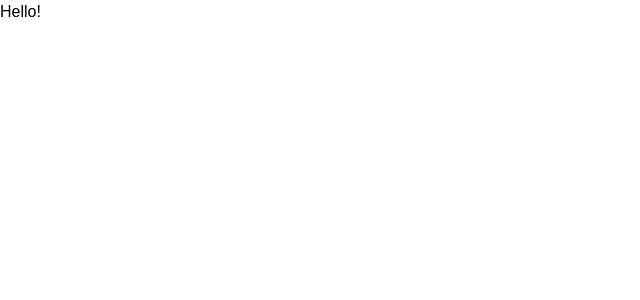
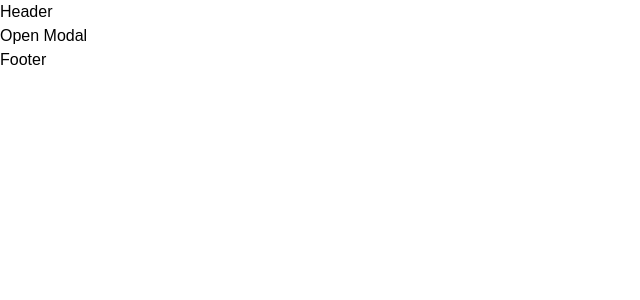
Before and after one commit to ClydeUrov/code-reapers-project-2, a React (Create React App) app: page / in a window 1280 px wide. Shown: the top 300 px of the page, without its empty margins (0-640 px from the left). Built offline with nearby package versions, Linux system fonts and the light colour scheme.

Commit message:
Add start components

```diff
--- a/package.json
+++ b/package.json
@@ -8,6 +8,8 @@
     "@testing-library/user-event": "^13.5.0",
     "react": "^18.2.0",
     "react-dom": "^18.2.0",
+    "react-icons": "^5.0.1",
+    "react-loader-spinner": "^6.1.6",
     "react-router-dom": "^6.22.2",
     "react-scripts": "5.0.1",
     "web-vitals": "^2.1.4"
--- a/src/App.js
+++ b/src/App.js
@@ -1,9 +1,16 @@
+import { Route, Routes } from "react-router-dom";
+import Layout from "./components/Layout";
+import Home from "./pages/Home";
 
 function App() {
   return (
-    <div className="max-width">
-      <h1>Hello!</h1>
-    </div>
+    <Routes>
+      <Route path="/" element={<Layout />}>
+        <Route index element={<Home />} />
+        {/* <Route path="/profile" element={<UserPage />} /> */}
+        {/* <Route path="/auction/:auctionId" element={<AuctionPage />} /> */}
+      </Route>
+    </Routes>
   );
 }
 
--- a/src/components/CustomButton.jsx
+++ b/src/components/CustomButton.jsx
@@ -1,7 +1,9 @@
 
-const CustomButton = () => {
+const CustomButton = ({onClick, text}) => {
   return (
-    <div>CustomButton</div>
+    <div onClick={onClick}>
+      {text}
+    </div>
   )
 }
 
--- /dev/null
+++ b/src/components/Layout.jsx
@@ -0,0 +1,19 @@
+import { Suspense } from "react";
+import Footer from "./Footer";
+import Header from "./Header";
+import { Outlet } from "react-router-dom";
+import Loader from "./Loader";
+
+const Layout = () => {
+  return (
+    <div className="w-full">
+      <Header />
+      <Suspense fallback={<Loader />}>
+        <Outlet />
+      </Suspense>
+      <Footer />
+    </div>
+  )
+}
+
+export default Layout;
--- /dev/null
+++ b/src/components/Loader.jsx
@@ -0,0 +1,17 @@
+import { RotatingLines } from 'react-loader-spinner';
+
+const Loader = () => {
+  return (
+    <div className="absolute z-10 top-1/2 left-1/2 transform -translate-x-1/2 -translate-y-1/2">
+      <RotatingLines
+        strokeColor="#696969"
+        strokeWidth="5"
+        animationDuration="0.75"
+        width="96"
+        visible={true}
+      />
+    </div>
+  );
+};
+
+export default Loader;
--- a/src/components/Modal.jsx
+++ b/src/components/Modal.jsx
@@ -1,7 +1,15 @@
+import CustomButton from "./CustomButton";
 
-const Modal = () => {
+const Modal = ({ setShowModal, showModal, title}) => {
   return (
-    <div>Modal</div>
+    <div>
+      <h2>{title}</h2>
+      <form>
+        <input />
+        <input />
+        <button />
+      </form>
+    </div>
   )
 }
 
--- /dev/null
+++ b/src/pages/Home.jsx
@@ -0,0 +1,31 @@
+import { useState } from "react";
+import CustomButton from "../components/CustomButton";
+import Modal from "../components/Modal";
+import { RxCross1 } from "react-icons/rx";
+
+const Home = () => {
+  const [isModalOpen, setIsModalOpen] = useState(false);
+
+  return (
+    <div className="">
+      <div>
+        <CustomButton onClick={() => setIsModalOpen(true)} text="Open Modal" />
+      </div>
+      {isModalOpen && (
+        <div className="fixed left-0 top-12 flex h-full w-full items-center justify-center bg-gray-800 bg-opacity-50">
+          <div className="relative h-[500px] w-[800px] rounded-lg bg-white px-16">
+            <button
+              onClick={() => setIsModalOpen(false)}
+              className="absolute right-3 top-3 rounded-full p-2 text-slate-600 hover:text-black"
+            >
+              <RxCross1 className="text-2xl" />
+            </button>
+            <Modal closeModal={() => setIsModalOpen(false)} />
+          </div>
+        </div>
+      )}
+    </div>
+  )
+}
+
+export default Home;
```
Also changed, not shown: 1 other file (tests, documents, lock files or other folders).
